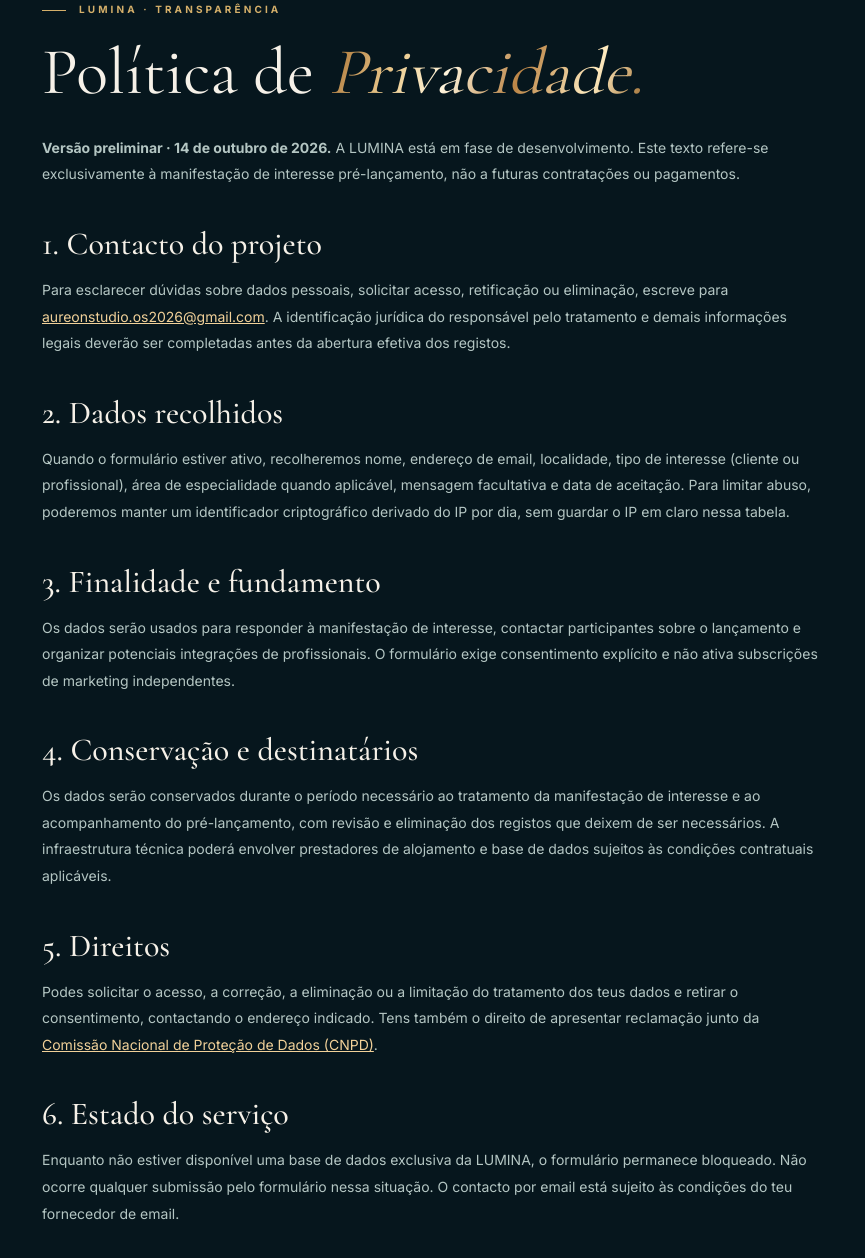
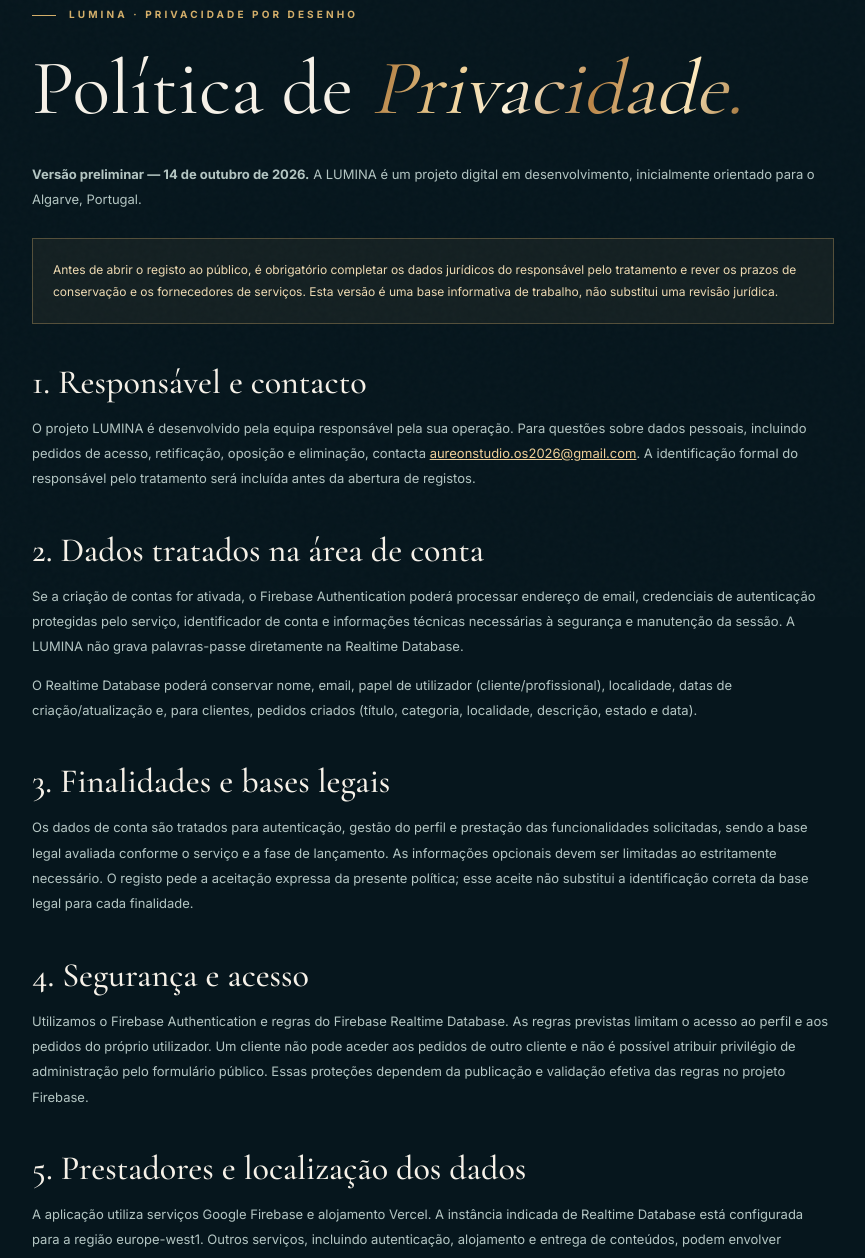
Before and after one commit to rn1620006-rgb/lumina, a website: page privacidade.html in a window 1280 px wide. Shown: the part 183-1441 px from the top of the page, without its empty margins (207-1072 px from the left). Drawn offline with nearby package versions, Linux system fonts and the light colour scheme.

Commit message:
docs: política de privacidade adaptada a contas e pedidos Firebase

```diff
--- a/privacidade.html
+++ b/privacidade.html
@@ -1,9 +1,29 @@
-<!doctype html><html lang="pt-PT"><head><meta charset="utf-8"><meta name="viewport" content="width=device-width,initial-scale=1"><meta name="theme-color" content="#071b2d"><meta name="robots" content="noindex"><title>Privacidade — LUMINA</title><link rel="stylesheet" href="/styles.css"><style>.legal{max-width:830px;margin:0 auto;padding:90px 24px 120px}.legal h1{font:400 66px/1 var(--serif);margin:18px 0 30px}.legal h2{font:500 32px var(--serif);margin:36px 0 12px}.legal p,.legal li{color:#b4c6c3;font-size:14px;line-height:1.9}.legal a{color:#f1d199;text-decoration:underline}</style></head><body>
-<div class="nav-shell"><div class="container nav-row"><a class="wordmark" href="/"><span class="wordmark-name gold-text">Lumina</span></a><a class="button button-line" href="/participar.html">← Voltar</a></div></div>
-<main class="legal"><span class="overline">LUMINA · TRANSPARÊNCIA</span><h1>Política de <em class="gold-text">Privacidade.</em></h1><p><strong>Versão preliminar · 14 de outubro de 2026.</strong> A LUMINA está em fase de desenvolvimento. Este texto refere-se exclusivamente à manifestação de interesse pré-lançamento, não a futuras contratações ou pagamentos.</p>
-<h2>1. Contacto do projeto</h2><p>Para esclarecer dúvidas sobre dados pessoais, solicitar acesso, retificação ou eliminação, escreve para <a href="mailto:aureonstudio.os2026@gmail.com?subject=LUMINA%20Privacidade">aureonstudio.os2026@gmail.com</a>. A identificação jurídica do responsável pelo tratamento e demais informações legais deverão ser completadas antes da abertura efetiva dos registos.</p>
-<h2>2. Dados recolhidos</h2><p>Quando o formulário estiver ativo, recolheremos nome, endereço de email, localidade, tipo de interesse (cliente ou profissional), área de especialidade quando aplicável, mensagem facultativa e data de aceitação. Para limitar abuso, poderemos manter um identificador criptográfico derivado do IP por dia, sem guardar o IP em claro nessa tabela.</p>
-<h2>3. Finalidade e fundamento</h2><p>Os dados serão usados para responder à manifestação de interesse, contactar participantes sobre o lançamento e organizar potenciais integrações de profissionais. O formulário exige consentimento explícito e não ativa subscrições de marketing independentes.</p>
-<h2>4. Conservação e destinatários</h2><p>Os dados serão conservados durante o período necessário ao tratamento da manifestação de interesse e ao acompanhamento do pré-lançamento, com revisão e eliminação dos registos que deixem de ser necessários. A infraestrutura técnica poderá envolver prestadores de alojamento e base de dados sujeitos às condições contratuais aplicáveis.</p>
-<h2>5. Direitos</h2><p>Podes solicitar o acesso, a correção, a eliminação ou a limitação do tratamento dos teus dados e retirar o consentimento, contactando o endereço indicado. Tens também o direito de apresentar reclamação junto da <a href="https://www.cnpd.pt/" target="_blank" rel="noopener noreferrer">Comissão Nacional de Proteção de Dados (CNPD)</a>.</p>
-<h2>6. Estado do serviço</h2><p>Enquanto não estiver disponível uma base de dados exclusiva da LUMINA, o formulário permanece bloqueado. Não ocorre qualquer submissão pelo formulário nessa situação. O contacto por email está sujeito às condições do teu fornecedor de email.</p></main></body></html>
+<!doctype html><html lang="pt-PT"><head>
+<meta charset="utf-8"><meta name="viewport" content="width=device-width,initial-scale=1"><meta name="theme-color" content="#071b2d"><meta name="robots" content="noindex">
+<title>Privacidade | LUMINA</title><link rel="preconnect" href="https://fonts.googleapis.com"><link rel="stylesheet" href="/styles.css">
+<style>.legal{max-width:850px;margin:0 auto;padding:95px 24px 130px}.legal h1{font:400 clamp(55px,7vw,78px)/1 var(--serif);margin:23px 0 35px}.legal h2{font:500 34px var(--serif);margin:38px 0 11px}.legal p,.legal li{color:#b4c6c3;font-size:13px;line-height:1.95}.legal a{color:#f1d199;text-decoration:underline}.legal .warning{border:1px solid #d4af6a55;padding:20px;margin:26px 0;color:#eedab2;background:#d4af6a10;font-size:12px;line-height:1.8}</style>
+</head><body><div class="screen-grain" aria-hidden="true"></div>
+<div class="nav-shell"><div class="container nav-row"><a class="wordmark" href="/"><span class="wordmark-name gold-text">Lumina</span></a><a class="button button-line" href="/conta.html">← A minha conta</a></div></div>
+<main class="legal"><span class="overline">LUMINA · PRIVACIDADE POR DESENHO</span><h1>Política de <em class="gold-text">Privacidade.</em></h1>
+<p><strong>Versão preliminar — 14 de outubro de 2026.</strong> A LUMINA é um projeto digital em desenvolvimento, inicialmente orientado para o Algarve, Portugal.</p>
+<div class="warning">Antes de abrir o registo ao público, é obrigatório completar os dados jurídicos do responsável pelo tratamento e rever os prazos de conservação e os fornecedores de serviços. Esta versão é uma base informativa de trabalho, não substitui uma revisão jurídica.</div>
+<h2>1. Responsável e contacto</h2>
+<p>O projeto LUMINA é desenvolvido pela equipa responsável pela sua operação. Para questões sobre dados pessoais, incluindo pedidos de acesso, retificação, oposição e eliminação, contacta <a href="mailto:aureonstudio.os2026@gmail.com?subject=LUMINA%20%E2%80%94%20Privacidade">aureonstudio.os2026@gmail.com</a>. A identificação formal do responsável pelo tratamento será incluída antes da abertura de registos.</p>
+<h2>2. Dados tratados na área de conta</h2>
+<p>Se a criação de contas for ativada, o Firebase Authentication poderá processar endereço de email, credenciais de autenticação protegidas pelo serviço, identificador de conta e informações técnicas necessárias à segurança e manutenção da sessão. A LUMINA não grava palavras-passe diretamente na Realtime Database.</p>
+<p>O Realtime Database poderá conservar nome, email, papel de utilizador (cliente/profissional), localidade, datas de criação/atualização e, para clientes, pedidos criados (título, categoria, localidade, descrição, estado e data).</p>
+<h2>3. Finalidades e bases legais</h2>
+<p>Os dados de conta são tratados para autenticação, gestão do perfil e prestação das funcionalidades solicitadas, sendo a base legal avaliada conforme o serviço e a fase de lançamento. As informações opcionais devem ser limitadas ao estritamente necessário. O registo pede a aceitação expressa da presente política; esse aceite não substitui a identificação correta da base legal para cada finalidade.</p>
+<h2>4. Segurança e acesso</h2>
+<p>Utilizamos o Firebase Authentication e regras do Firebase Realtime Database. As regras previstas limitam o acesso ao perfil e aos pedidos do próprio utilizador. Um cliente não pode aceder aos pedidos de outro cliente e não é possível atribuir privilégio de administração pelo formulário público. Essas proteções dependem da publicação e validação efetiva das regras no projeto Firebase.</p>
+<h2>5. Prestadores e localização dos dados</h2>
+<p>A aplicação utiliza serviços Google Firebase e alojamento Vercel. A instância indicada de Realtime Database está configurada para a região europe-west1. Outros serviços, incluindo autenticação, alojamento e entrega de conteúdos, podem envolver processamento noutras localizações, conforme os serviços e respetivas condições. Serão avaliadas as obrigações contratuais e mecanismos aplicáveis a transferências internacionais.</p>
+<h2>6. Conservação e eliminação</h2>
+<p>Os dados serão conservados apenas durante o período necessário às finalidades descritas, sujeito a regras de retenção e eliminação a definir antes do lançamento. Para solicitar a eliminação da conta e dos dados associados, escreve para o contacto acima. O fluxo de eliminação automatizada ainda não está disponível.</p>
+<h2>7. Direitos</h2>
+<p>Nos termos aplicáveis do RGPD, podes exercer direitos de acesso, retificação, apagamento, limitação, oposição e portabilidade, conforme os pressupostos legais, através do email de contacto. Podes apresentar reclamação à <a href="https://www.cnpd.pt/" target="_blank" rel="noopener noreferrer">Comissão Nacional de Proteção de Dados (CNPD)</a>.</p>
+<h2>8. Analytics e cookies</h2>
+<p>Embora a configuração fornecida inclua um identificador do Google Analytics, esta versão da LUMINA <strong>não inicializa o SDK de Analytics</strong>. O Firebase Authentication poderá utilizar mecanismos de armazenamento local necessários à persistência de sessão. Qualquer tecnologia futura de análise não essencial será avaliada quanto aos requisitos de informação e consentimento.</p>
+<h2>9. Estado da plataforma</h2>
+<p>A LUMINA encontra-se em desenvolvimento. As funcionalidades de pagamento, contratação e envio de propostas a profissionais ainda não estão ativas. Os pedidos guardados na área pessoal não são automaticamente enviados a prestadores.</p>
+</main><footer><div class="container footer-bottom"><span>© LUMINA · Portugal</span><a href="/">Página principal</a></div></footer></body></html>
```
